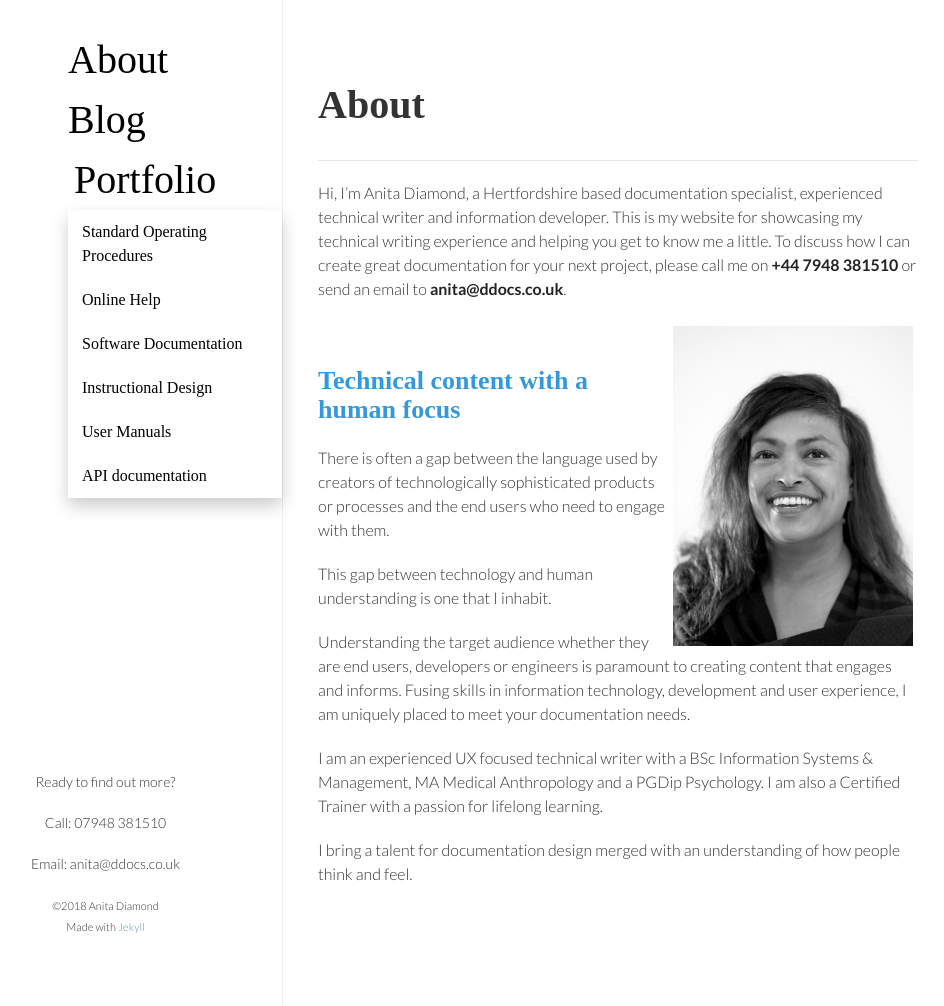
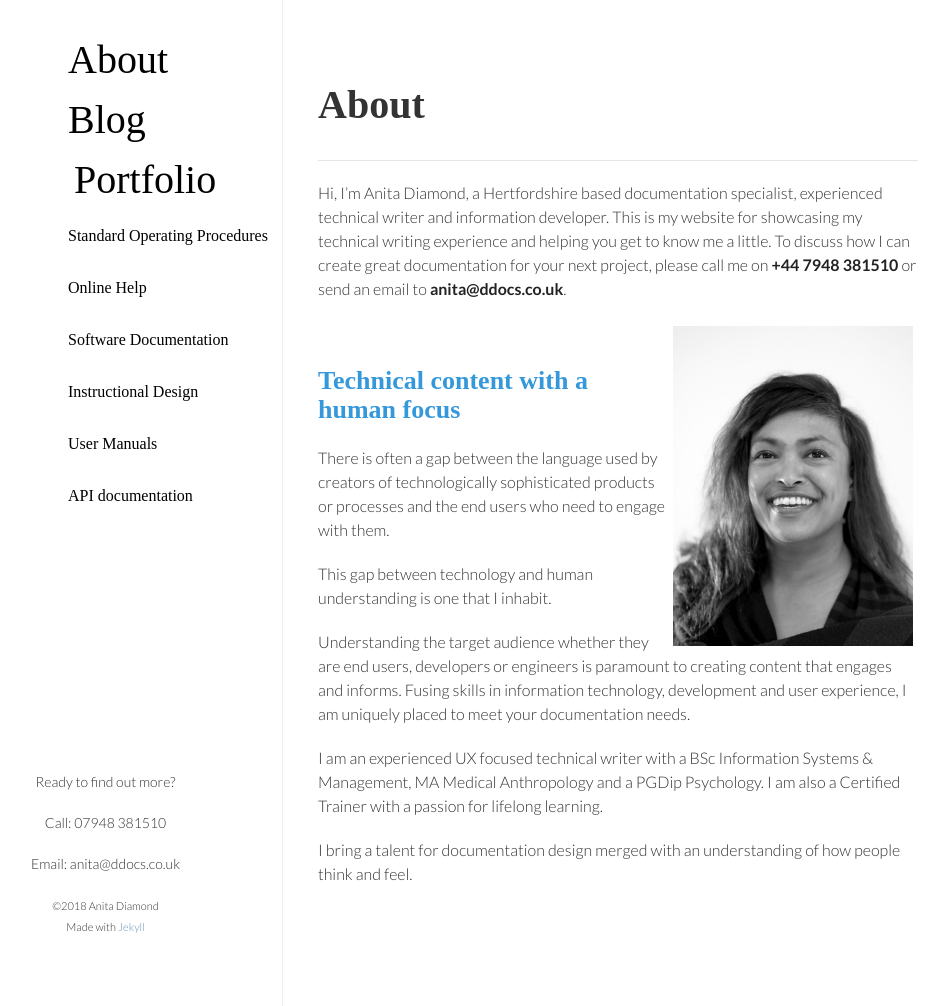
Before and after one commit to ddocs/ddocs.github.io, a Jekyll site: the page built from index.html, in a window 1280 px wide and 1006 px high. Shown: the whole window, without its empty margins (197-1141 px from the left). Built offline with Jekyll 4.4.1, drawn with Linux system fonts in a browser that asks for light colours; nearby versions of some CDN libraries; some web fonts are replaced.

Commit message:
Update style.css

```diff
--- a/css/style.css
+++ b/css/style.css
@@ -305,13 +305,12 @@ header h1 {
  background-color: #ddd;
 }
 
-/* Dropdown content (hidden by default) */
+/* Dropdown content (visible by default) */
 .dropdown-content {
  display: visible;
  position: absolute;
- background-color: #f9f9f9;
+ background-color: #F0F8FF;
  min-width: 160px;
- box-shadow: 0px 8px 16px 0px rgba(0,0,0,0.2);
  z-index: 1;
 }
 
@@ -319,7 +318,7 @@ header h1 {
 .dropdown-content a {
  float: none;
  color: black;
- padding: 10px 14px;
+ padding: 14px 0px 14px;
  text-decoration: none;
  display: block;
  text-align: left;
```
